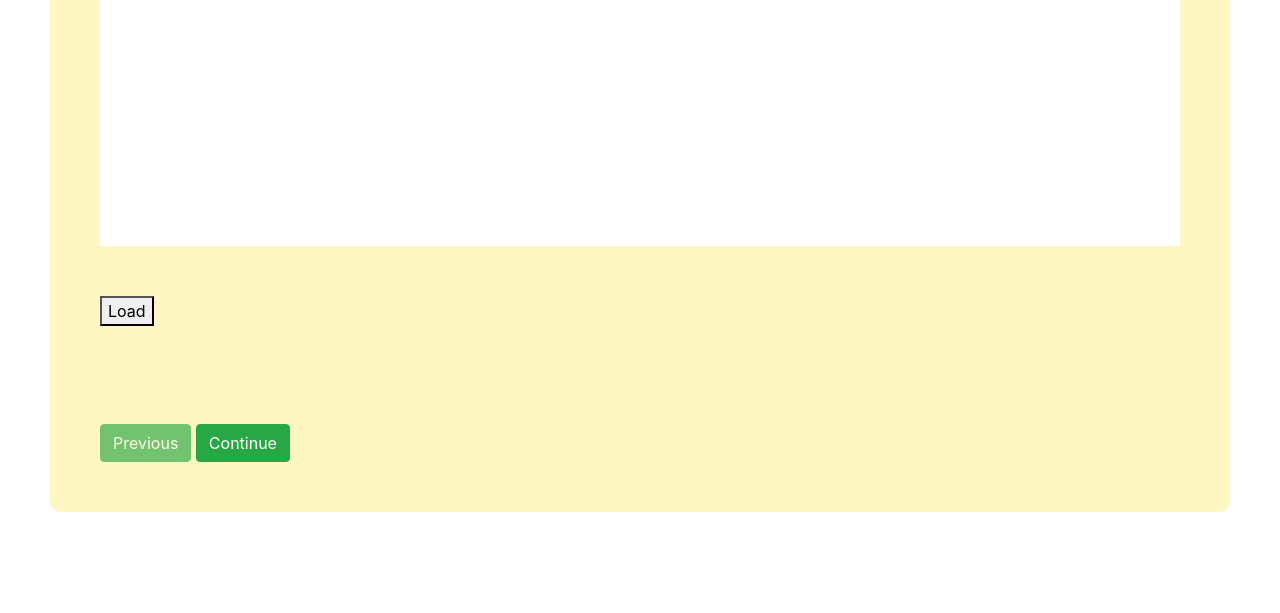
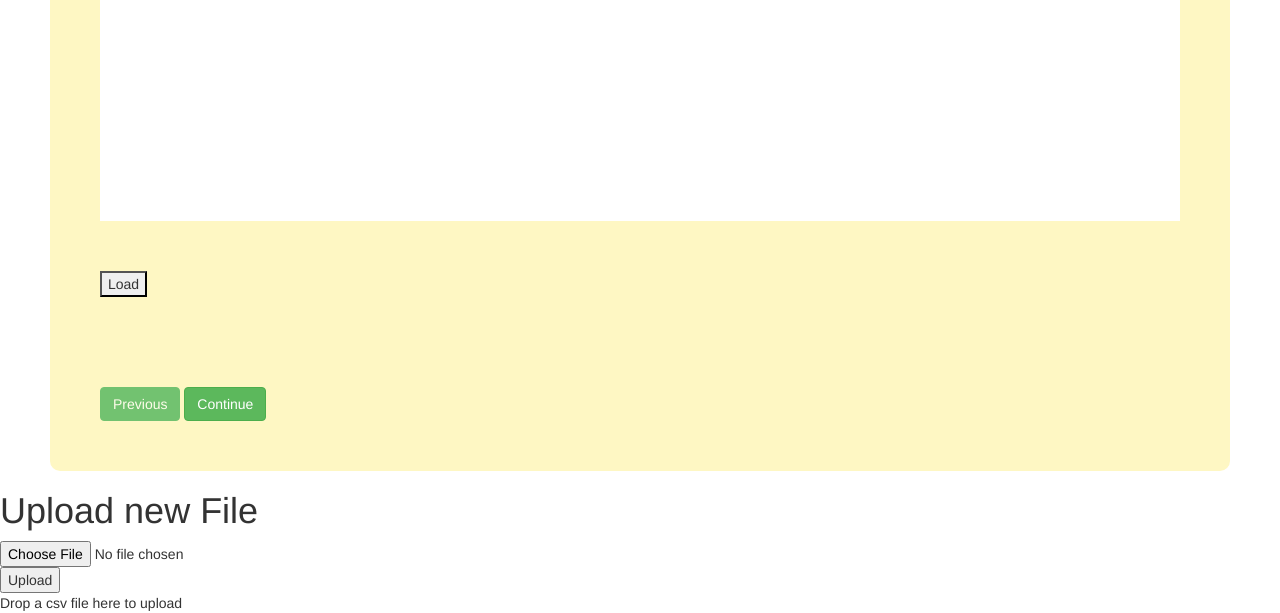
Before and after one commit to matgibel/CSCI-4710-6710-Team-16, a plain HTML site: page index.html in a window 1280 px wide. Shown: the part 410-1023 px from the top of the page. Before the commit the page ends 927 px from the top, so only its background shows below. Drawn offline with nearby package versions, Linux system fonts and the light colour scheme; a script that the page names is missing.

Commit message:
Update index.html
hey

```diff
--- a/index.html
+++ b/index.html
@@ -10,6 +10,19 @@
     <script src='https://code.jquery.com/jquery-3.3.1.min.js'></script>
     <script src="https://canvasjs.com/assets/script/canvasjs.min.js"></script>
     <script src='scripts/main.js'></script>
+
+
+    <!-- Added Library-->
+    <meta name="viewport" content="width=device-width, initial-scale=1">
+    <link rel="stylesheet" href="https://maxcdn.bootstrapcdn.com/bootstrap/3.4.0/css/bootstrap.min.css">
+    <script src="https://ajax.googleapis.com/ajax/libs/jquery/3.3.1/jquery.min.js"></script>
+    <script src="https://maxcdn.bootstrapcdn.com/bootstrap/3.4.0/js/bootstrap.min.js"></script>
+    <script src="/static/js/index.js"></script>
+        <script src="/static/js/dropzone.js"></script>
+
+            <link rel="stylesheet" type="text/css" href="/static/css/index.css">
+
+    <!-- ADded Library -->
 
     <style type='text/css'>
         .breadcrumb-item {
@@ -46,5 +59,26 @@
     </div>
 </div>
 
+
+
+
+ <h1>Upload new File</h1>
+    <!-- enctype defines how your form data will be encoded -->
+    <!-- multipart/form-data means no characters are encoded. -->
+    <!-- This is usually used when you are using forms to upload a file -->
+    <form method="post" enctype=multipart/form-data>
+      <input type=file name=file>
+      <input type=submit value=Upload>
+    </form>
+
+<!-- DROP FORM -->
+<form id="my_dropzone" action="/api/post_csv" method='post' class="dropzone">
+    <div class="dz-default dz-message">
+        <span>Drop a csv file here to upload</span>
+    </div>
+</form>
+
+
+
 </body>
 </html>
```
